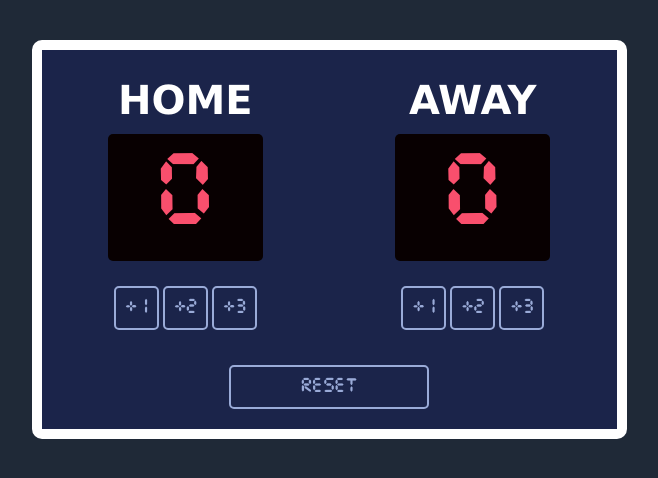
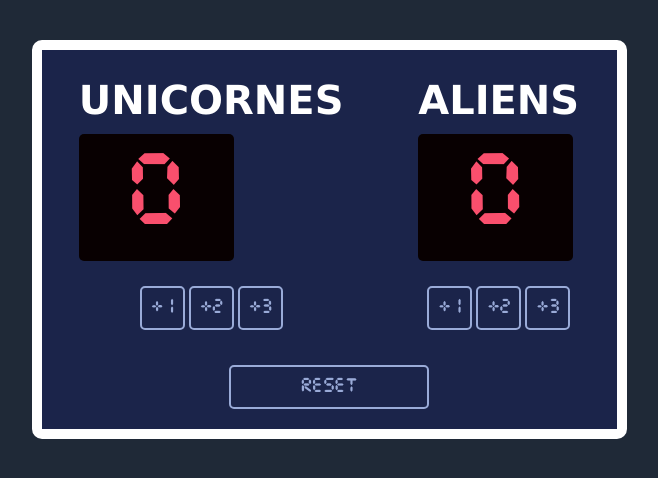
Before and after one commit to tayyab-dev-official/Scoreboard, a website built with Vite: page index.html in a window 1280 px wide. Shown: the whole page, without its empty margins (311-969 px from the left). Built offline with nearby package versions, Linux system fonts and the light colour scheme.

Commit message:
Changed team names

```diff
--- a/index.html
+++ b/index.html
@@ -6,7 +6,7 @@
         <div id="main-container">
             <div id="teams-container">
                 <div class="score-container">
-                    <h2 class="team-label">HOME</h2>
+                    <h2 class="team-label">UNICORNES</h2>
                     <div id='home-score' class="score-container-digit">0</div>
                     <button onclick="homePlusOne()">+1</button>
                     <button onclick="homePlusTwo()">+2</button>
@@ -14,7 +14,7 @@
                 </div>
 
                 <div class="score-container">
-                    <h2 class="team-label">AWAY</h2>
+                    <h2 class="team-label">ALIENS</h2>
                     <div id='guest-score' class="score-container-digit">0</div>
                     <button onclick="guestPlusOne()">+1</button>
                     <button onclick="guestPlusTwo()">+2</button>
```
